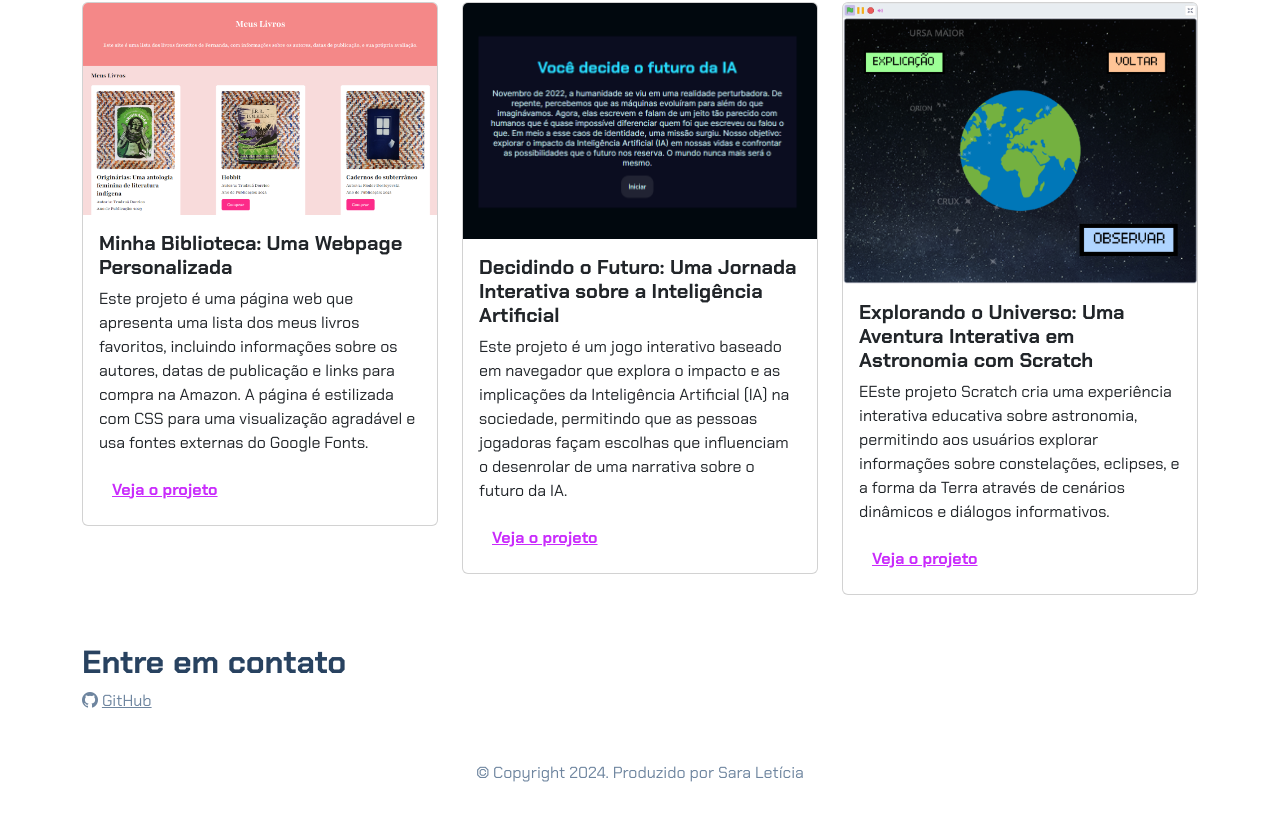
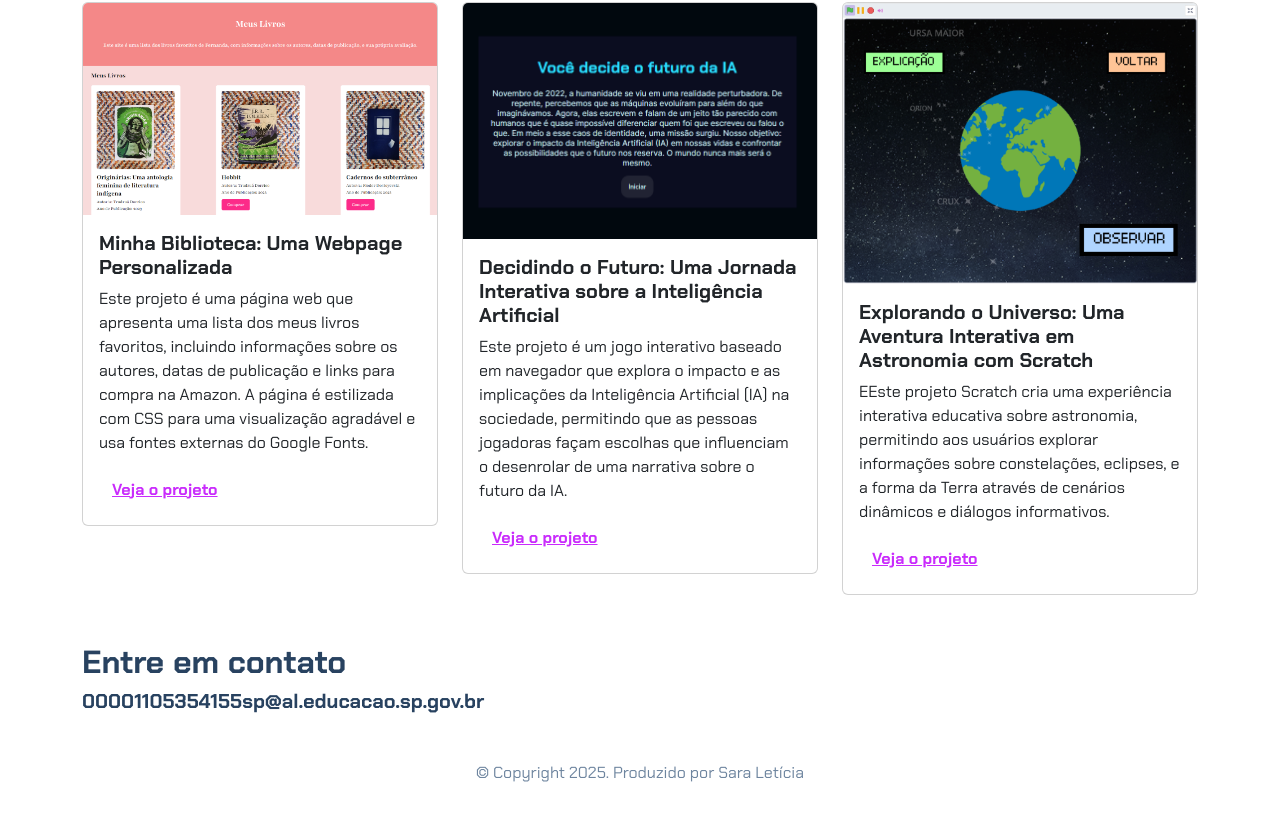
Before and after one commit to Heitor-7/SaraPortifolio, a plain HTML site: page index.html in a window 1280 px wide. Shown: the part 488-1309 px from the top of the page. Drawn offline with nearby package versions, Linux system fonts and the light colour scheme.

Commit message:
Update index.html

```diff
--- a/index.html
+++ b/index.html
@@ -205,10 +205,9 @@
     <footer class="container py-5">
         <h2>Entre em contato</h2>
         <div>
-            <i class="bi bi-github"></i>
-            <a href="https://github.com/femascheti">GitHub</a>
+            <h5>00001105354155sp@al.educacao.sp.gov.br</h5>
         </div>
-        <p class="my-5 text-center">© Copyright 2024. Produzido por Sara Letícia</p>
+        <p class="my-5 text-center">© Copyright 2025. Produzido por Sara Letícia</p>
     </footer>
 
     <script src="https://cdn.jsdelivr.net/npm/bootstrap@5.3.2/dist/js/bootstrap.bundle.min.js"></script>
```
